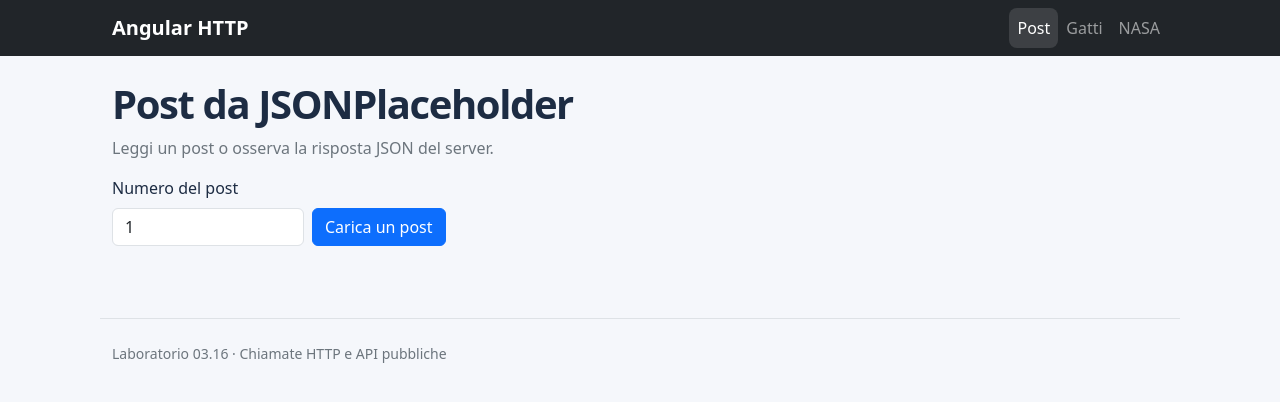
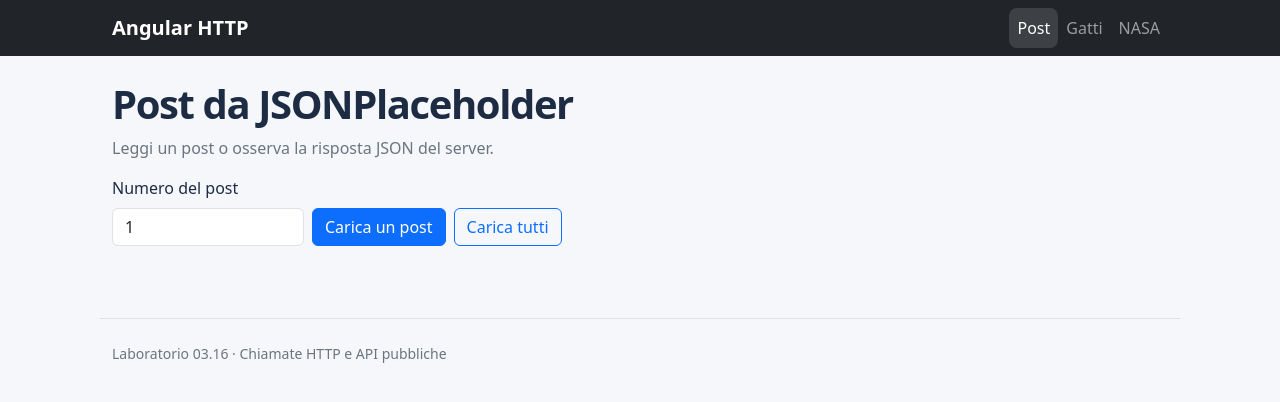
Before and after one commit to JohnCarloG/frutta_angular, an Angular app in the folder angular-http/: page /posts in a window 1280 px wide. Shown: the top 402 px of the page. Built offline with nearby package versions, Linux system fonts and the light colour scheme.

Commit message:
Passo 4: tutti i post

```diff
--- a/angular-http/src/app/posts/posts.html
+++ b/angular-http/src/app/posts/posts.html
@@ -3,9 +3,16 @@
 <div class="d-flex flex-wrap align-items-end gap-2 mb-4">
 <div><label for="numero" class="form-label">Numero del post</label><input #numero id="numero" type="number" class="form-control compact-input" value="1" min="1" step="1"></div>
 <button type="button" class="btn btn-primary" [disabled]="loading()" (click)="caricaUno(numero.value)">Carica un post</button>
+<button type="button" class="btn btn-outline-primary" [disabled]="loading()" (click)="caricaTutti()">Carica tutti</button>
 </div>
 @if (loading()) { <div class="d-flex gap-2 align-items-center mb-3" role="status"><span class="spinner-border text-primary" aria-hidden="true"></span>Caricamento…</div> }
 @if (errore(); as e) { <div class="alert alert-danger" role="alert">{{ e }}</div> }
 @if (post(); as p) {
 <section class="mb-4"><h2 class="h5">Ultima risposta ricevuta (post n. {{ p.id }})</h2><pre class="bg-white border p-3 rounded">{{ p | json }}</pre></section>
 }
+@if (posts().length > 0) {
+<section><h2 class="h5" data-testid="titolo-lista">Tutti i post: {{ posts().length }}</h2>
+<div class="list-group">@for (p of posts(); track p.id) {
+<article class="list-group-item"><h3 class="h6">{{ p.id }}. {{ p.title }}</h3><p class="small text-secondary mb-0">{{ p.body }}</p></article>
+}</div></section>
+}
--- a/angular-http/src/app/posts/posts.ts
+++ b/angular-http/src/app/posts/posts.ts
@@ -25,6 +25,14 @@ export class Posts {
     });
   }
 
+  caricaTutti(): void {
+    if (!this.inizia()) return;
+    this.postService.getPosts().pipe(takeUntilDestroyed(this.destroyRef), finalize(() => this.loading.set(false))).subscribe({
+      next: dati => this.posts.set(dati),
+      error: (err: HttpErrorResponse) => this.gestisciErrore(err),
+    });
+  }
+
   private inizia(): boolean {
     if (this.loading()) return false;
     this.loading.set(true); this.errore.set(null); return true;
```
